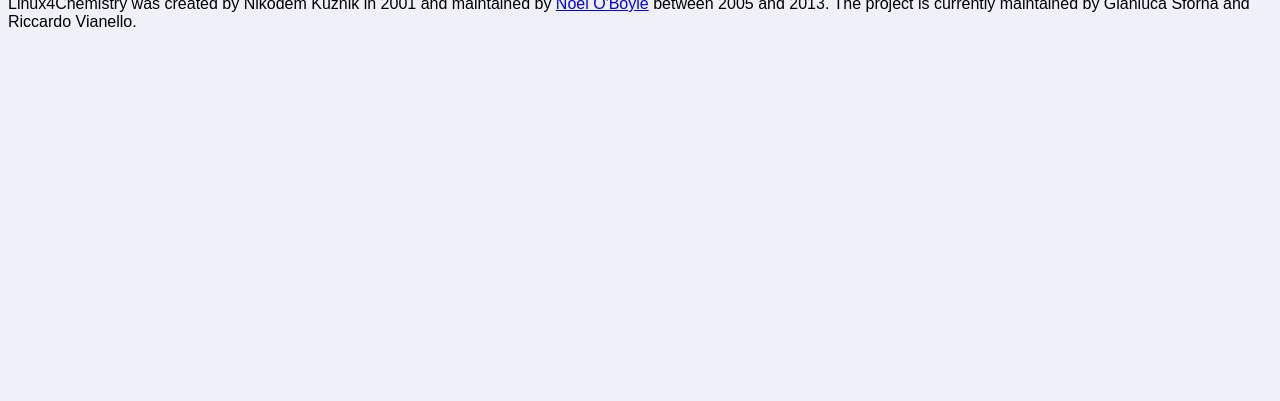
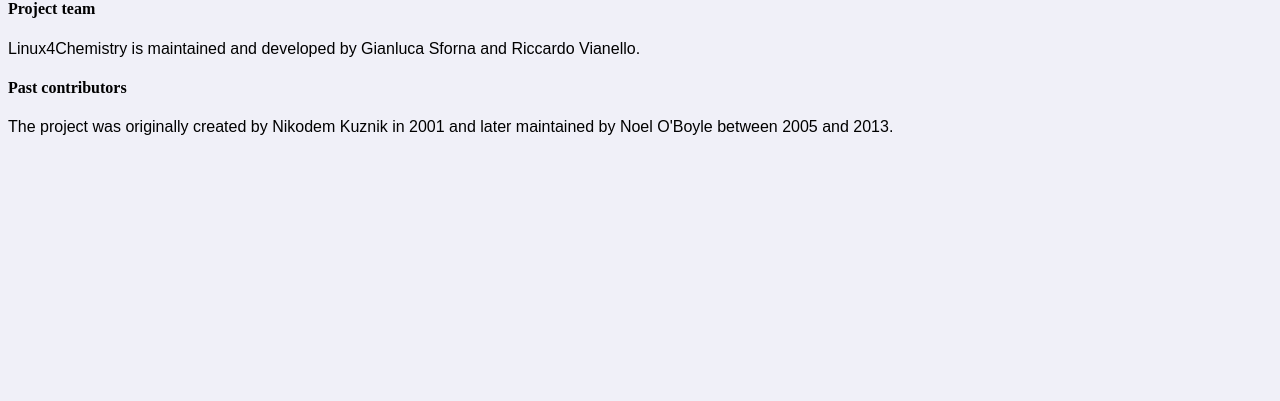
Before and after one commit to linux4chemistry/linux4chemistry, a Django app: page /contributors/ in a window 1280 px wide. Shown: the part 399-800 px from the top of the page. Run offline with Django 3.2, Linux system fonts and the light colour scheme.

Commit message:
different ordering of current and past contributors.
see issue #1

```diff
--- a/linux4chemistry/oldsite/templates/oldsite/contributors.html
+++ b/linux4chemistry/oldsite/templates/oldsite/contributors.html
@@ -3,10 +3,14 @@
 {% block title %}Linux4Chemistry Contributors{% endblock %}
 
 {% block page_contents %}
+<h4>Project team</h4>
 <p>
-  Linux4Chemistry was created by Nikodem Kuznik in 2001 and maintained
-  by <a href="http://www.redbrick.dcu.ie/~noel">Noel O'Boyle</a> between
-  2005 and 2013. The project is currently maintained by Gianluca Sforna and
+  Linux4Chemistry is maintained and developed by Gianluca Sforna and
   Riccardo Vianello.
 </p>
+<h4>Past contributors</h4>
+<p>
+  The project was originally created by Nikodem Kuznik in 2001 and later
+  maintained by Noel O'Boyle between 2005 and 2013.
+</p>
 {% endblock %}
```
